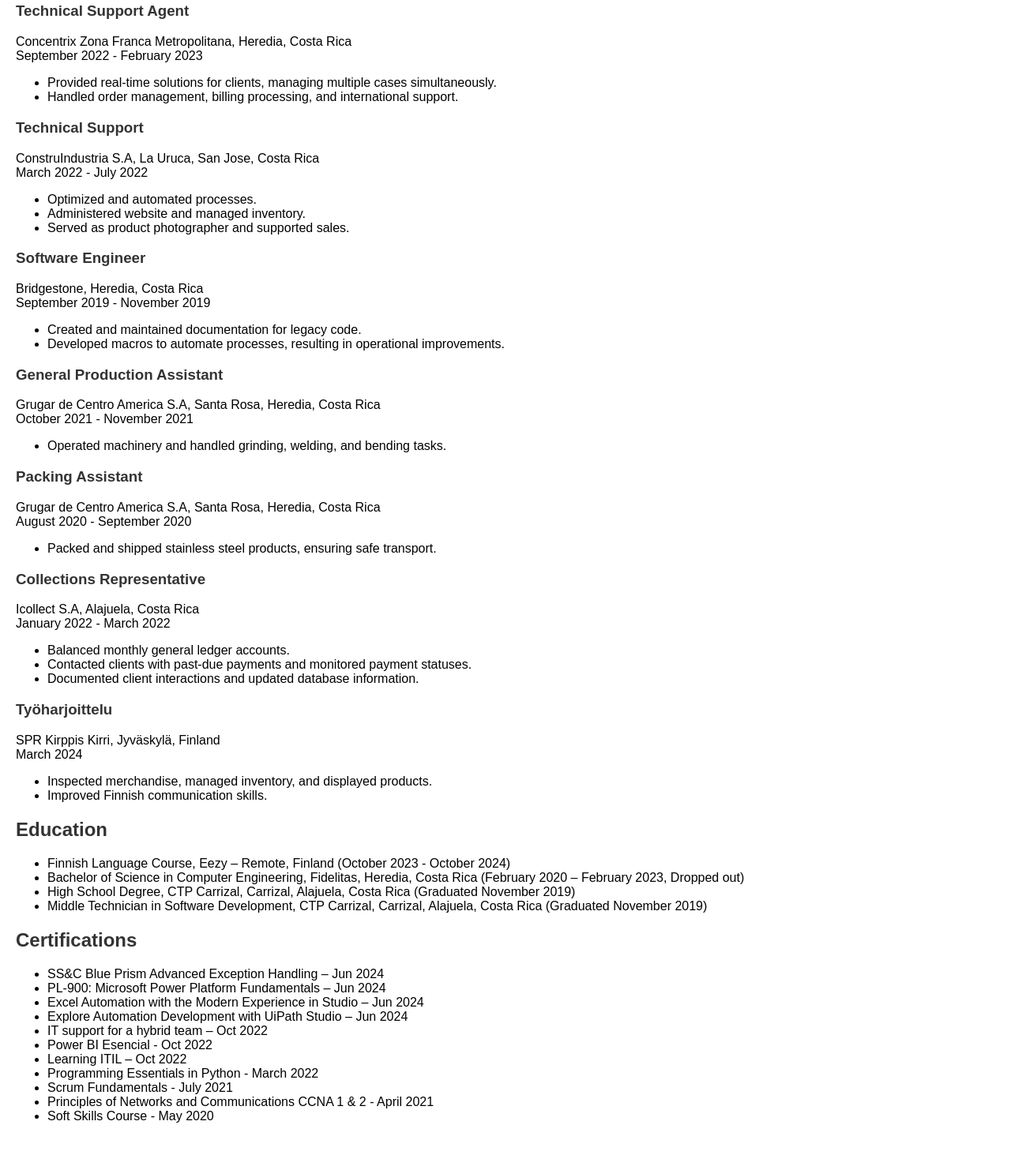
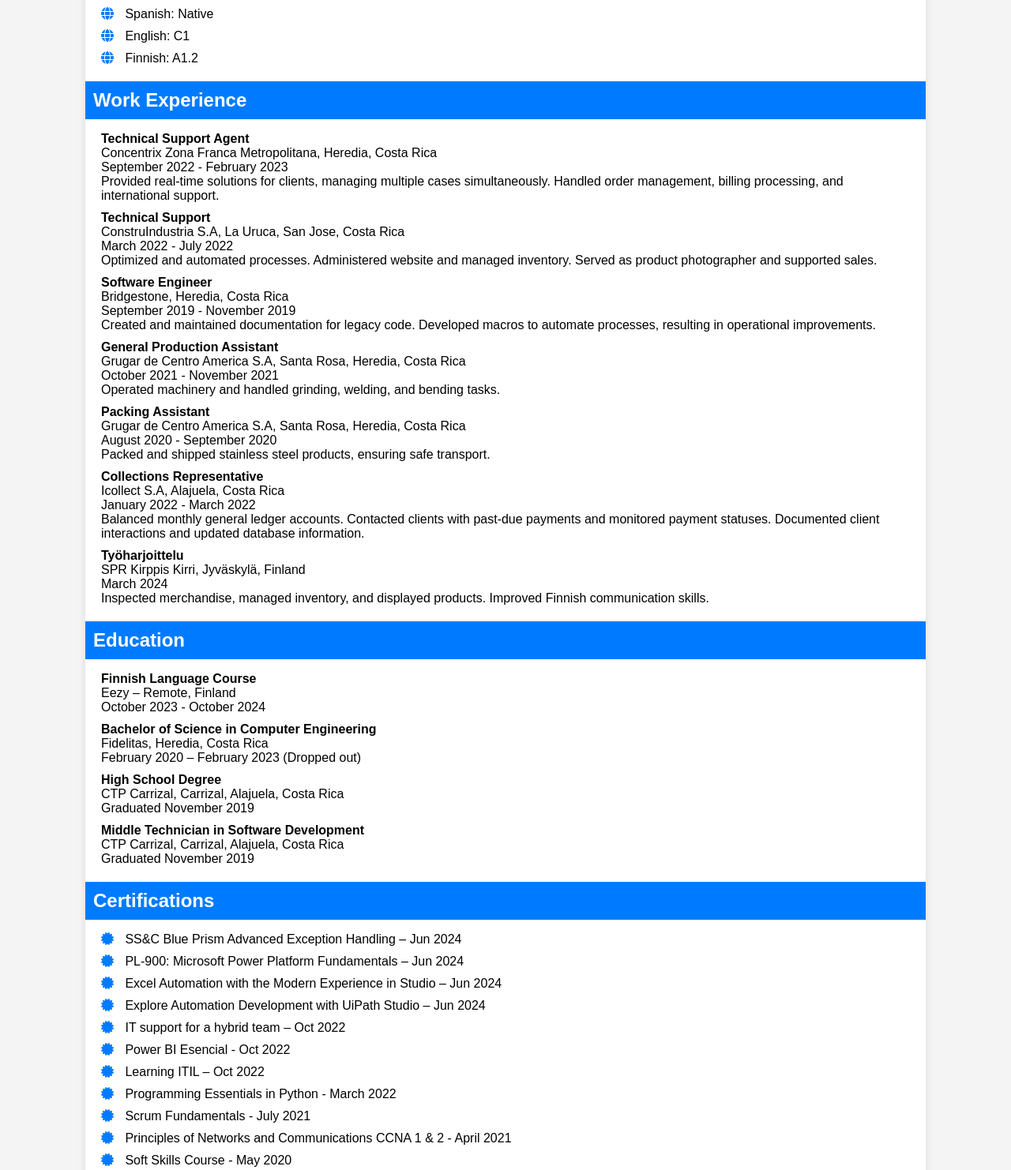
Before and after one commit to KDW06/KDW06.github.io, a plain HTML site: page index.html in a window 1280 px wide. Shown: the part 546-2028 px from the top of the page at 79% size. Before the commit the page ends 1989 px from the top, so only its background shows below. Drawn offline with Linux system fonts and the light colour scheme.

Commit message:
Update index.html

```diff
--- a/index.html
+++ b/index.html
@@ -3,21 +3,68 @@
 <head>
     <meta charset="UTF-8">
     <meta name="viewport" content="width=device-width, initial-scale=1.0">
-    <title>Kevin Delgado Salazar - Technical Support Specialist</title>
+    <title>Kevin Delgado Salazar's Portfolio</title>
+    <link rel="stylesheet" href="https://cdnjs.cloudflare.com/ajax/libs/font-awesome/6.0.0-beta3/css/all.min.css">
     <style>
-        body { font-family: Arial, sans-serif; margin: 20px; }
-        h1, h2, h3 { color: #333; }
-        .section { margin-bottom: 20px; }
-        .contact-info { margin-bottom: 10px; }
+        body {
+            font-family: Arial, sans-serif;
+            margin: 0;
+            padding: 0;
+            background-color: #f4f4f4;
+        }
+        .container {
+            width: 80%;
+            margin: 0 auto;
+            background: #fff;
+            padding: 20px;
+            box-shadow: 0 0 10px rgba(0, 0, 0, 0.1);
+        }
+        .header, .section {
+            margin-bottom: 20px;
+        }
+        .header h1 {
+            font-size: 2em;
+            margin-bottom: 10px;
+        }
+        .header p {
+            margin: 5px 0;
+        }
+        .section h2 {
+            background: #007BFF;
+            color: #fff;
+            padding: 10px;
+            margin: 0 -20px;
+            margin-bottom: 10px;
+        }
+        .section ul {
+            list-style: none;
+            padding: 0;
+        }
+        .section ul li {
+            margin-bottom: 10px;
+        }
+        .section ul li i {
+            margin-right: 10px;
+            color: #007BFF;
+        }
+        a {
+            color: #007BFF;
+            text-decoration: none;
+        }
+        a:hover {
+            text-decoration: underline;
+        }
     </style>
 </head>
 <body>
+    <div class="container">
+        <div class="header">
             <h1>Kevin Delgado Salazar</h1>
-    <p class="contact-info">
-        Jyväskylä, Finland<br>
-        +358 408157074 | <a href="mailto:delgadosalazarkevin@gmail.com">delgadosalazarkevin@gmail.com</a><br>
-        <a href="https://linkedin.com/in/kdelsa/" target="_blank">LinkedIn</a>
-    </p>
+            <p><i class="fas fa-map-marker-alt"></i> Jyväskylä, Finland</p>
+            <p><i class="fas fa-phone"></i> +358 408157074</p>
+            <p><i class="fas fa-envelope"></i> <a href="mailto:delgadosalazarkevin@gmail.com">delgadosalazarkevin@gmail.com</a></p>
+            <p><i class="fab fa-linkedin"></i> <a href="https://linkedin.com/in/kdelsa/">linkedin.com/in/kdelsa/</a></p>
+        </div>
 
         <div class="section">
             <h2>Profile</h2>
@@ -27,98 +74,60 @@
         <div class="section">
             <h2>Technical Skills</h2>
             <ul>
-            <li>Software Development: UiPath, Java, Power Platform, Visual Basic</li>
-            <li>Troubleshooting: Technical Issues Analysis, Critical Thinking</li>
-            <li>Software: UiPath Studio, VBA, Visual Studio</li>
+                <li><i class="fas fa-code"></i> Software Development: UiPath, Java, Power Platform, Visual Basic</li>
+                <li><i class="fas fa-tools"></i> Troubleshooting: Technical Issues Analysis, Critical Thinking</li>
+                <li><i class="fas fa-desktop"></i> Software: UiPath Studio, VBA, Visual Studio</li>
             </ul>
         </div>
 
         <div class="section">
             <h2>Languages</h2>
             <ul>
-            <li>Spanish: Native</li>
-            <li>English: C1</li>
-            <li>Finnish: A1.2</li>
+                <li><i class="fas fa-globe"></i> Spanish: Native</li>
+                <li><i class="fas fa-globe"></i> English: C1</li>
+                <li><i class="fas fa-globe"></i> Finnish: A1.2</li>
             </ul>
         </div>
 
         <div class="section">
             <h2>Work Experience</h2>
-        <h3>Technical Support Agent</h3>
-        <p>Concentrix Zona Franca Metropolitana, Heredia, Costa Rica<br>September 2022 - February 2023</p>
             <ul>
-            <li>Provided real-time solutions for clients, managing multiple cases simultaneously.</li>
-            <li>Handled order management, billing processing, and international support.</li>
-        </ul>
-
-        <h3>Technical Support</h3>
-        <p>ConstruIndustria S.A, La Uruca, San Jose, Costa Rica<br>March 2022 - July 2022</p>
-        <ul>
-            <li>Optimized and automated processes.</li>
-            <li>Administered website and managed inventory.</li>
-            <li>Served as product photographer and supported sales.</li>
-        </ul>
-
-        <h3>Software Engineer</h3>
-        <p>Bridgestone, Heredia, Costa Rica<br>September 2019 - November 2019</p>
-        <ul>
-            <li>Created and maintained documentation for legacy code.</li>
-            <li>Developed macros to automate processes, resulting in operational improvements.</li>
-        </ul>
-
-        <h3>General Production Assistant</h3>
-        <p>Grugar de Centro America S.A, Santa Rosa, Heredia, Costa Rica<br>October 2021 - November 2021</p>
-        <ul>
-            <li>Operated machinery and handled grinding, welding, and bending tasks.</li>
-        </ul>
-
-        <h3>Packing Assistant</h3>
-        <p>Grugar de Centro America S.A, Santa Rosa, Heredia, Costa Rica<br>August 2020 - September 2020</p>
-        <ul>
-            <li>Packed and shipped stainless steel products, ensuring safe transport.</li>
-        </ul>
-
-        <h3>Collections Representative</h3>
-        <p>Icollect S.A, Alajuela, Costa Rica<br>January 2022 - March 2022</p>
-        <ul>
-            <li>Balanced monthly general ledger accounts.</li>
-            <li>Contacted clients with past-due payments and monitored payment statuses.</li>
-            <li>Documented client interactions and updated database information.</li>
-        </ul>
-
-        <h3>Työharjoittelu</h3>
-        <p>SPR Kirppis Kirri, Jyväskylä, Finland<br>March 2024</p>
-        <ul>
-            <li>Inspected merchandise, managed inventory, and displayed products.</li>
-            <li>Improved Finnish communication skills.</li>
+                <li><strong>Technical Support Agent</strong> <br> Concentrix Zona Franca Metropolitana, Heredia, Costa Rica <br> September 2022 - February 2023 <br> Provided real-time solutions for clients, managing multiple cases simultaneously. Handled order management, billing processing, and international support.</li>
+                <li><strong>Technical Support</strong> <br> ConstruIndustria S.A, La Uruca, San Jose, Costa Rica <br> March 2022 - July 2022 <br> Optimized and automated processes. Administered website and managed inventory. Served as product photographer and supported sales.</li>
+                <li><strong>Software Engineer</strong> <br> Bridgestone, Heredia, Costa Rica <br> September 2019 - November 2019 <br> Created and maintained documentation for legacy code. Developed macros to automate processes, resulting in operational improvements.</li>
+                <li><strong>General Production Assistant</strong> <br> Grugar de Centro America S.A, Santa Rosa, Heredia, Costa Rica <br> October 2021 - November 2021 <br> Operated machinery and handled grinding, welding, and bending tasks.</li>
+                <li><strong>Packing Assistant</strong> <br> Grugar de Centro America S.A, Santa Rosa, Heredia, Costa Rica <br> August 2020 - September 2020 <br> Packed and shipped stainless steel products, ensuring safe transport.</li>
+                <li><strong>Collections Representative</strong> <br> Icollect S.A, Alajuela, Costa Rica <br> January 2022 - March 2022 <br> Balanced monthly general ledger accounts. Contacted clients with past-due payments and monitored payment statuses. Documented client interactions and updated database information.</li>
+                <li><strong>Työharjoittelu</strong> <br> SPR Kirppis Kirri, Jyväskylä, Finland <br> March 2024 <br> Inspected merchandise, managed inventory, and displayed products. Improved Finnish communication skills.</li>
             </ul>
         </div>
 
         <div class="section">
             <h2>Education</h2>
             <ul>
-            <li>Finnish Language Course, Eezy – Remote, Finland (October 2023 - October 2024)</li>
-            <li>Bachelor of Science in Computer Engineering, Fidelitas, Heredia, Costa Rica (February 2020 – February 2023, Dropped out)</li>
-            <li>High School Degree, CTP Carrizal, Carrizal, Alajuela, Costa Rica (Graduated November 2019)</li>
-            <li>Middle Technician in Software Development, CTP Carrizal, Carrizal, Alajuela, Costa Rica (Graduated November 2019)</li>
+                <li><strong>Finnish Language Course</strong> <br> Eezy – Remote, Finland <br> October 2023 - October 2024</li>
+                <li><strong>Bachelor of Science in Computer Engineering</strong> <br> Fidelitas, Heredia, Costa Rica <br> February 2020 – February 2023 (Dropped out)</li>
+                <li><strong>High School Degree</strong> <br> CTP Carrizal, Carrizal, Alajuela, Costa Rica <br> Graduated November 2019</li>
+                <li><strong>Middle Technician in Software Development</strong> <br> CTP Carrizal, Carrizal, Alajuela, Costa Rica <br> Graduated November 2019</li>
             </ul>
         </div>
 
         <div class="section">
             <h2>Certifications</h2>
             <ul>
-            <li>SS&C Blue Prism Advanced Exception Handling – Jun 2024</li>
-            <li>PL-900: Microsoft Power Platform Fundamentals – Jun 2024</li>
-            <li>Excel Automation with the Modern Experience in Studio – Jun 2024</li>
-            <li>Explore Automation Development with UiPath Studio – Jun 2024</li>
-            <li>IT support for a hybrid team – Oct 2022</li>
-            <li>Power BI Esencial - Oct 2022</li>
-            <li>Learning ITIL – Oct 2022</li>
-            <li>Programming Essentials in Python - March 2022</li>
-            <li>Scrum Fundamentals - July 2021</li>
-            <li>Principles of Networks and Communications CCNA 1 & 2 - April 2021</li>
-            <li>Soft Skills Course - May 2020</li>
+                <li><i class="fas fa-certificate"></i> SS&C Blue Prism Advanced Exception Handling – Jun 2024</li>
+                <li><i class="fas fa-certificate"></i> PL-900: Microsoft Power Platform Fundamentals – Jun 2024</li>
+                <li><i class="fas fa-certificate"></i> Excel Automation with the Modern Experience in Studio – Jun 2024</li>
+                <li><i class="fas fa-certificate"></i> Explore Automation Development with UiPath Studio – Jun 2024</li>
+                <li><i class="fas fa-certificate"></i> IT support for a hybrid team – Oct 2022</li>
+                <li><i class="fas fa-certificate"></i> Power BI Esencial - Oct 2022</li>
+                <li><i class="fas fa-certificate"></i> Learning ITIL – Oct 2022</li>
+                <li><i class="fas fa-certificate"></i> Programming Essentials in Python - March 2022</li>
+                <li><i class="fas fa-certificate"></i> Scrum Fundamentals - July 2021</li>
+                <li><i class="fas fa-certificate"></i> Principles of Networks and Communications CCNA 1 & 2 - April 2021</li>
+                <li><i class="fas fa-certificate"></i> Soft Skills Course - May 2020</li>
             </ul>
+        </div>
     </div>
 </body>
 </html>
```
Lines whose indentation alone changed are shown as unchanged.
